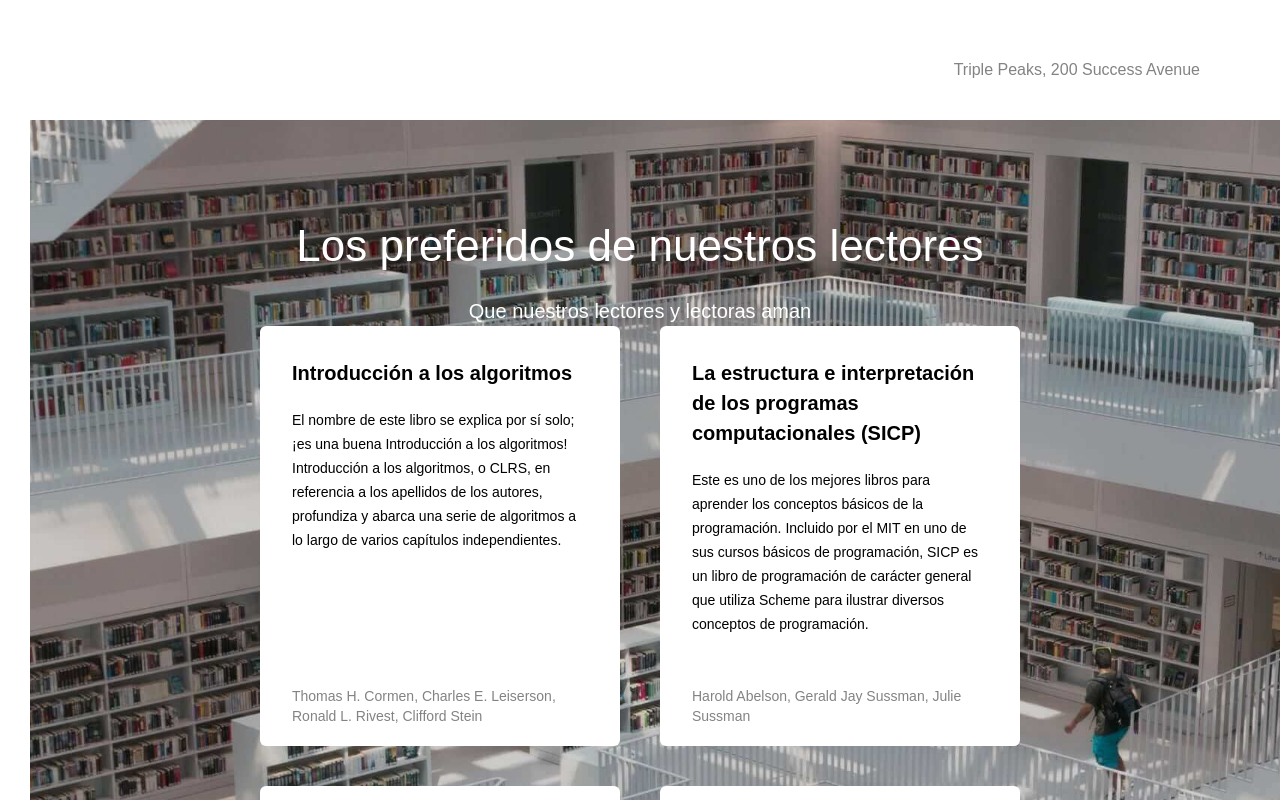
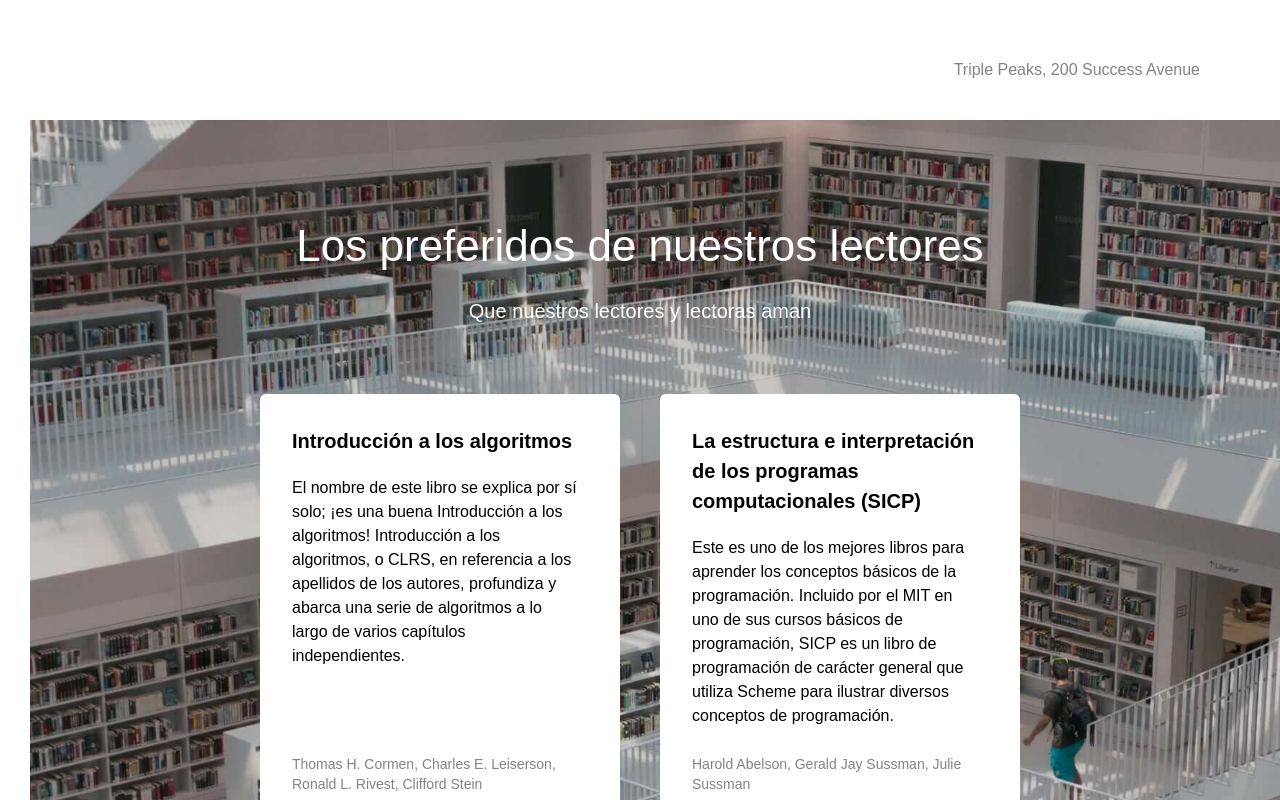
Before and after one commit to dvrdirect/web_project_library_es, a plain HTML site: page index.html in a window 1280 px wide. Shown: the part 680-1480 px from the top of the page. Drawn offline with Linux system fonts and the light colour scheme.

Commit message:
Update style.css

```diff
--- a/styles/style.css
+++ b/styles/style.css
@@ -86,7 +86,7 @@
 }
 .staff {
   background-image: url("../images/staff_picks_background.jpg");
-  background-size: 1500px 1270px;
+  background-size: cover;
   background-position: 30px -50px;
   background-repeat: no-repeat;
   padding: 100px 0 140px;
@@ -115,9 +115,10 @@
   justify-content: space-between;
   flex-wrap: wrap;
   max-width: 760px;
-  margin: 0 auto;
+  margin:  68px auto 0;
   gap: 40px;
   padding-left: 0;
+  list-style-type: none;
 }
 
 .card {
@@ -146,7 +147,7 @@
 
 .card__text {
   margin: 20px 0 0;
-  font-size: 14px;
+  font-size: 16px;
   line-height: 24px;
   overflow: hidden;
 }
```
